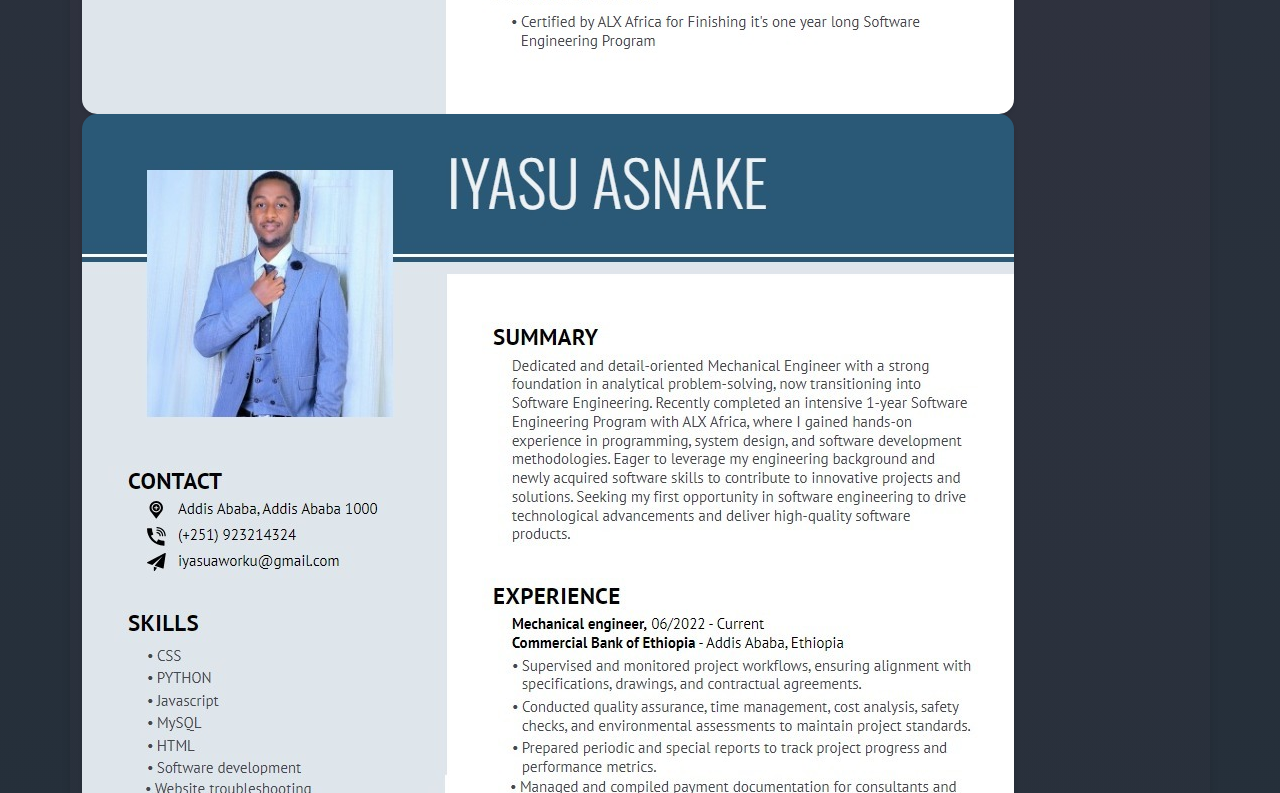
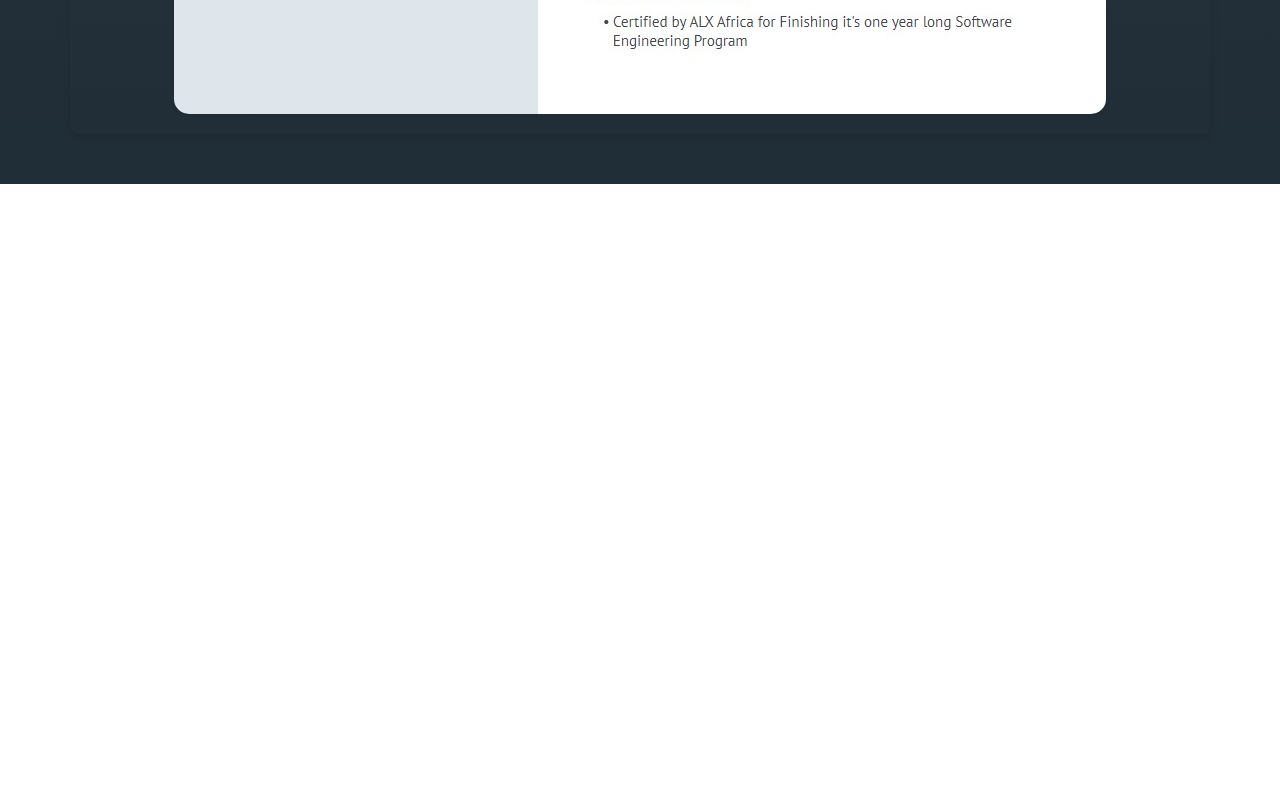
Before and after one commit to Iyasu2/Portfolio, a React (Vite) app: page /resume in a window 1280 px wide. Shown: the part 1667-2460 px from the top of the page. After the commit the page ends 1851 px from the top, so only its background shows below. Built offline with nearby package versions, Linux system fonts and the light colour scheme.

Commit message:
Update Resume.jsx

```diff
--- a/src/Resume.jsx
+++ b/src/Resume.jsx
@@ -23,7 +23,6 @@ const Resume = () => {
       </div>
       <div>
         <img src={CVIyasu_Asnake1} alt="Resume" className="resume-image" />
-        <img src={CVIyasu_Asnake2} alt="Resume" className="resume-image" />
       </div>
     </div>
   );
```
